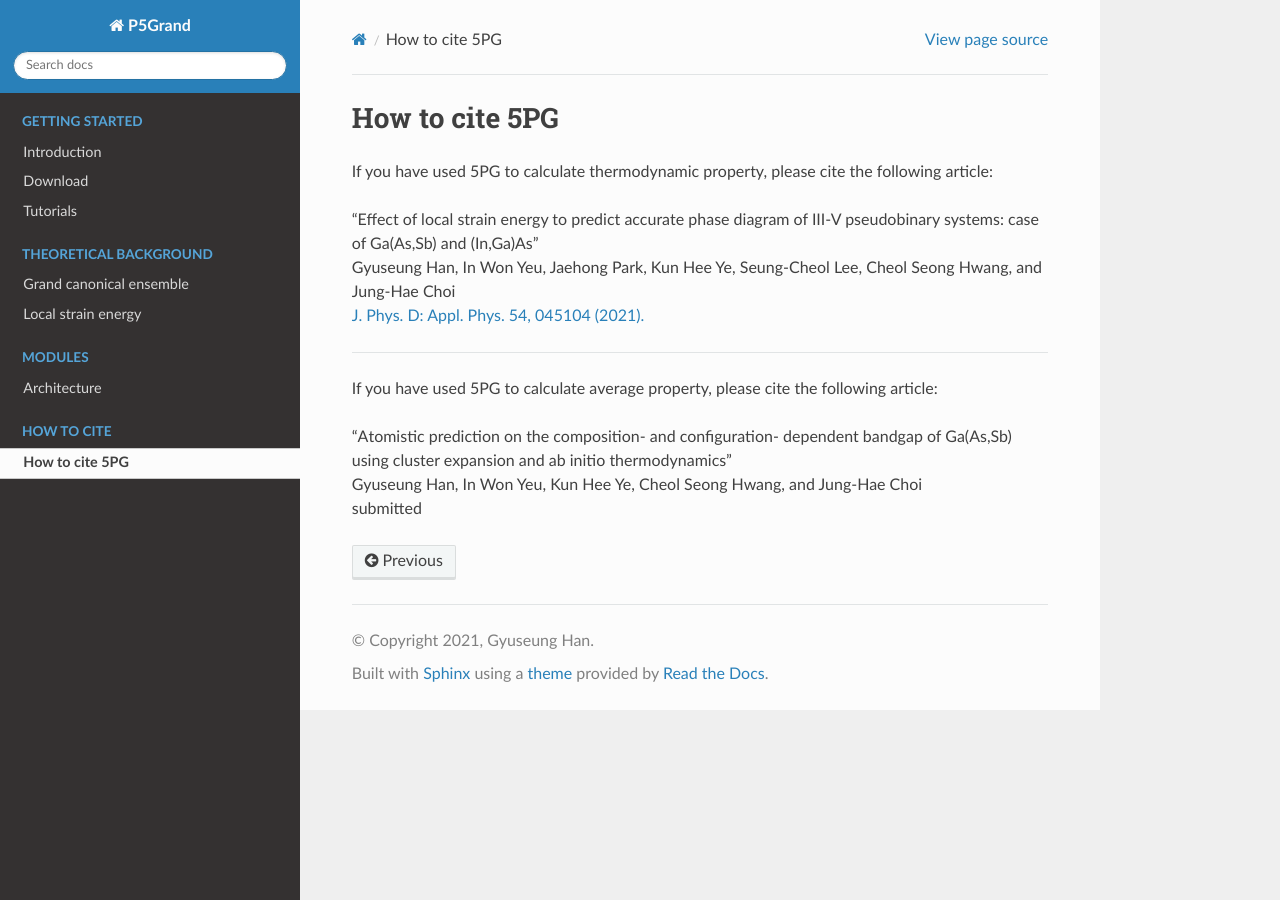
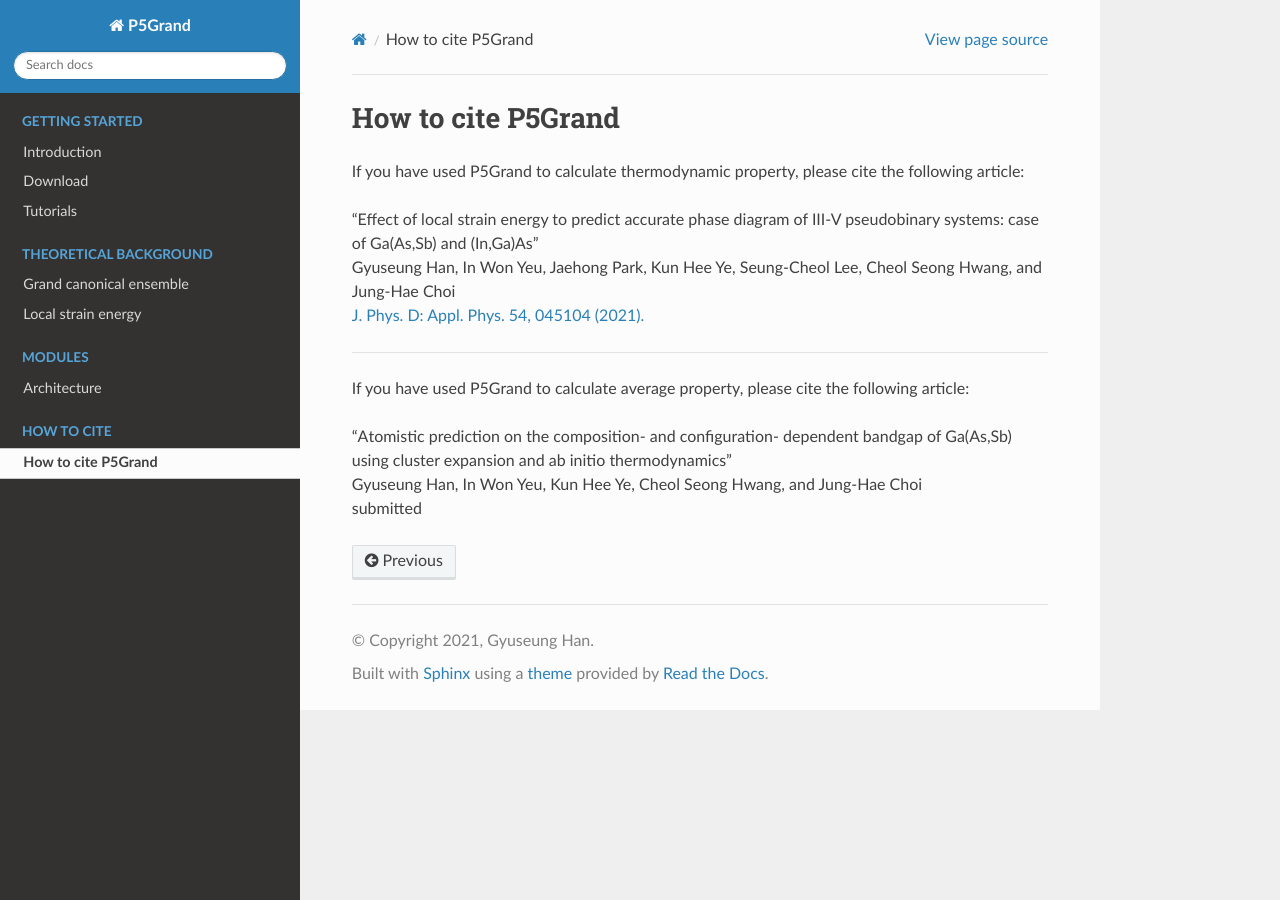
Before and after one commit to Han-Gyuseung/5PG, a Sphinx documentation site: the page built from docs/source/cite.rst, in a window 1280 px wide. Built offline with Sphinx 7.4.7 and the Read the Docs theme 2.0.0, drawn with Linux system fonts in a browser that asks for light colours.

Commit message:
Update cite.rst

```diff
--- a/docs/source/cite.rst
+++ b/docs/source/cite.rst
@@ -1,7 +1,7 @@
-How to cite 5PG
+How to cite P5Grand
 =========================
 
-If you have used 5PG to calculate thermodynamic property, please cite the following article:
+If you have used P5Grand to calculate thermodynamic property, please cite the following article:
 
 | "Effect of local strain energy to predict accurate phase diagram of III-V pseudobinary systems: case of Ga(As,Sb) and (In,Ga)As"
 | Gyuseung Han, In Won Yeu, Jaehong Park, Kun Hee Ye, Seung-Cheol Lee, Cheol Seong Hwang, and Jung-Hae Choi
@@ -10,7 +10,7 @@
 
 ------------------------
 
-If you have used 5PG to calculate average property, please cite the following article:
+If you have used P5Grand to calculate average property, please cite the following article:
 
 | "Atomistic prediction on the composition- and configuration- dependent bandgap of Ga(As,Sb) using cluster expansion and ab initio thermodynamics"
 | Gyuseung Han, In Won Yeu, Kun Hee Ye, Cheol Seong Hwang, and Jung-Hae Choi
```
